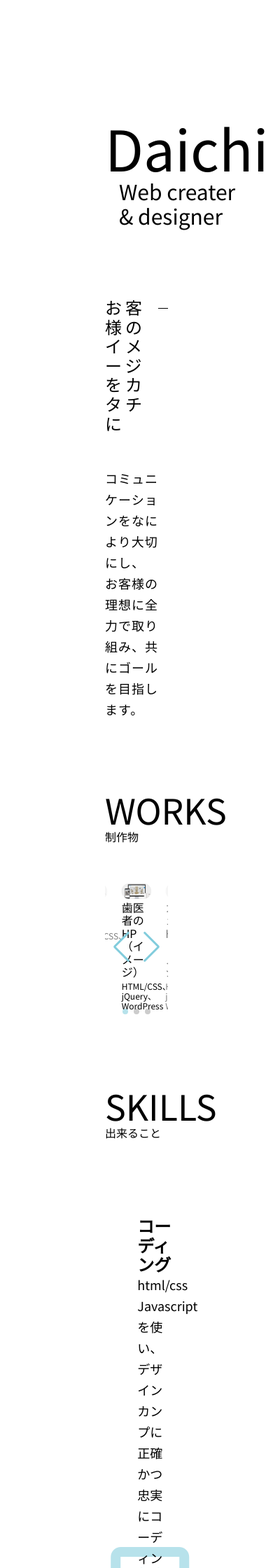
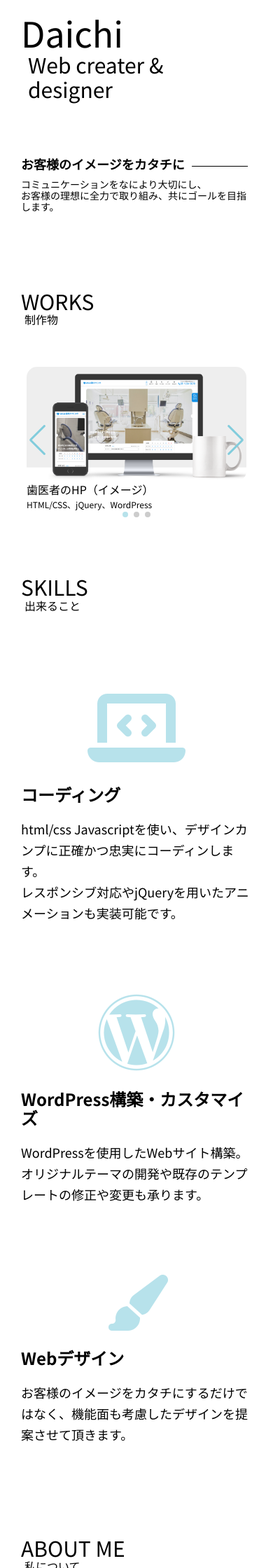
Before and after one commit to dinnerdaichi/portfolio-camel, a PHP site: page / in a window 390 px wide. Shown: the part 305-2545 px from the top of the page at 70% size. Run offline with PHP 8.4, Linux system fonts and the light colour scheme; some libraries are stand-ins or nearby versions.

Commit message:
レスポンシブ

```diff
--- a/SCSS/style.scss
+++ b/SCSS/style.scss
@@ -15,6 +15,12 @@ body {
 
 }
 
+@media screen and (max-width: 480px) {
+  body {
+    padding-top: 0;
+  }
+}
+
 .inner {
 
   max-width: 1080px;
@@ -23,6 +29,15 @@ body {
   // background-color: red;
 }
 
+@media screen and (max-width: 480px) {
+  .inner {
+    padding: 0 30px;
+  }
+
+  .top_inner {
+    padding: 0;
+  }
+}
 
 img {
   width: 100%;
@@ -46,12 +61,32 @@ a:hover {
 
 .section {
   width: 100%;
-  margin-top: 50px;
   margin: 100px 0 0;
+}
+
+@media screen and (max-width: 480px) {
+  .section {
+    width: 100%;
+    margin: 80px 0 0;
+  }
+
+  .pc_header {
+    display: none;
+  }
 }
 
 .section_tit {
   font-size: 50px;
+}
+
+@media screen and (max-width: 480px) {
+  .section_tit {
+    font-size: 30px;
+  }
+
+  .section_sub {
+    margin-left: 5px;
+  }
 }
 
 
@@ -111,52 +146,138 @@ header {
       main
 =============================*/
 .main {
-  margin-top: 20px;
+  margin-bottom: 330px;
+}
+
+.main_contents {
   position: relative;
-  height: 600px;
-  width: 100%;
+
 
 }
 
-.main_contents {
-  width: 50%;
-  position: absolute;
-  bottom: 15%;
+.main_img {
+  overflow: hidden;
+  width: 500px;
+  max-width: 500px;
+  margin-left: auto;
+
+  img {
+    display: block;
+    width: 100%;
+    opacity: 0.75;
+
+    animation: animationZoom 10s ease-in-out infinite;
+  }
 }
 
-.main_tit {
+.main_title {
+  position: absolute;
+  top: 300px;
+}
+
+.main_title_l {
   font-size: 80px;
 }
 
-.main_text {
-  font-size: 30px;
-  margin-left: 20px;
-
-  p {
-    margin: 0;
-
-  }
+.main_title_s {
+  font-size: 40px;
+  margin-left: 10px;
 }
 
-.main_img {
-  top: 40px;
-  left: 45%;
-  max-width: 500px;
-  min-width: 50%;
-  opacity: 0.75;
-  margin-left: auto;
-  padding-top: 55px;
-  overflow: hidden;
+.message_flex {
+  margin-top: 80px;
+  display: flex;
+  align-items: center;
+}
 
+.main_message_p {
+  font-size: 24px;
+  font-weight: bold;
+}
 
-  img {
-    max-width: 600px;
-    width: 100%;
-    height: auto;
-    object-fit: cover;
-    animation: animationZoom 10s ease-in-out infinite;
+.sub_message_p {
+  margin-top: 10px;
+}
+
+// .main {
+//   margin-top: 20px;
+//   position: relative;
+//   height: 600px;
+//   width: 100%;
+
+// }
+
+// .main_contents {
+//   width: 50%;
+//   position: absolute;
+//   bottom: 15%;
+// }
+
+// .main_tit {
+//   font-size: 80px;
+// }
+
+// .main_text {
+//   font-size: 30px;
+//   margin-left: 20px;
+
+//   p {
+//     margin: 0;
+
+//   }
+// }
+
+// .main_img {
+//   top: 40px;
+//   left: 45%;
+//   max-width: 500px;
+//   min-width: 50%;
+//   opacity: 0.75;
+//   margin-left: auto;
+//   padding-top: 55px;
+//   overflow: hidden;
+
+//   img {
+//     max-width: 600px;
+//     width: 100%;
+//     height: auto;
+//     object-fit: cover;
+//     animation: animationZoom 10s ease-in-out infinite;
+//   }
+// }
+
+@media screen and (max-width: 480px) {
+
+  .main {
+    margin-bottom: 80px;
+    margin-top: 0;
   }
 
+  .main_img {
+    width: 100%;
+  }
+
+  .main_title {
+    padding: 30px;
+    position: static;
+  }
+
+  .main_title_l {
+    font-size: 50px;
+  }
+
+  .main_title_s {
+    font-size: 30px;
+  }
+
+  .main_message_p {
+    font-size: 18px;
+    font-weight: bold;
+  }
+
+  .sub_message_p {
+    font-size: 14px;
+  }
 }
 
 @keyframes animationZoom {
@@ -175,6 +296,18 @@ header {
   }
 }
 
+@media screen and (max-width: 480px) {
+  .main_message {
+    width: 100%;
+    font-size: 15px;
+    letter-spacing: 2px;
+
+    p {
+      margin: 10px 0 0;
+    }
+  }
+}
+
 .sub_message {
   margin-top: 50px;
   font-size: 18px;
@@ -187,7 +320,7 @@ header {
 }
 
 .line {
-  margin-top: 25px;
+  margin-top: 6px;
   margin-left: 10px;
   width: 80px;
   border-top: 1px solid black;
@@ -199,6 +332,7 @@ header {
 .skills {
   // margin-top: 120px;
   // background-color: #48c0c60d;
+  width: 100%;
 }
 
 .skill_contents {
@@ -221,24 +355,20 @@ header {
   align-items: center;
   padding: 50px 0;
 
+}
 
+.skill_img {
+  width: 30%;
+  text-align: center;
+  margin-right: 25px;
+}
 
-  img {
-    width: 80%;
-  }
-
-}
 
 .skill_item:nth-child(2) {
   flex-direction: row-reverse;
 }
 
-.skill_img {
-  // background-color: #48c0c60d;
-  width: 30%;
-  text-align: center;
-  margin-right: 25px;
-}
+
 
 .skill_img_right {
   // background-color: #48c0c60d;
@@ -265,7 +395,44 @@ header {
 // .skill_tit {
 //   margin-bottom: 20px;
 // }
+@media screen and (max-width: 480px) {
+  .skill_items {
+    width: 100%;
+  }
 
+  .skill_item {
+    display: block;
+    width: 100%;
+
+  }
+
+  .skill_img {
+    width: 100%;
+  }
+
+  .skill_texts {
+    width: 100%;
+
+  }
+
+  .skill_img_right {
+    // background-color: #48c0c60d;
+    width: 100%;
+    text-align: center;
+
+  }
+
+  .skill_tit {
+    margin-top: 25px;
+
+  }
+
+  .skill_text {
+    margin-top: 20px;
+  }
+
+
+}
 
 /*===========================
       about
@@ -354,6 +521,17 @@ header {
   }
 }
 
+@media screen and (max-width: 480px){
+  .about_text p,
+  .camel_text p {
+    letter-spacing:0px;
+  }
+
+  .about_items{
+    padding: 5px;
+  }
+}
+
 /*===========================
       contact.
 =============================*/
@@ -369,6 +547,21 @@ header {
   color: $base;
   margin-top: 30px;
 }
+
+@media screen and (max-width: 480px) {
+  .twitter {
+    padding: 0 0 50px;
+
+  }
+
+  .twitter p {
+
+    font-size: 14px;
+  }
+
+  .twitter_icon {}
+}
+
 
 /*===========================
       footer
@@ -406,8 +599,8 @@ footer {
 /*===========================
     swiper
 =============================*/
-.swiper{
-  padding: 8px!important;
+.swiper {
+  padding: 8px !important;
 }
 
 .swiper-slide {
@@ -437,13 +630,16 @@ footer {
   opacity: 0.5;
 }
 
-.swiper_p_sub{
+.swiper_p_sub {
   margin-top: 5px;
-  p{
+
+  p {
     font-size: 12px;
   }
 }
 
-.swiper-pagination-bullets{
-  bottom: 0!important;
+.swiper-pagination-bullets {
+  bottom: 0 !important;
 }
+
+@media screen and (max-width: 480px) {}
--- a/css/style.css
+++ b/css/style.css
@@ -11,10 +11,25 @@ body {
   padding-top: 100px;
 }
 
+@media screen and (max-width: 480px) {
+  body {
+    padding-top: 0;
+  }
+}
+
 .inner {
   max-width: 1080px;
   margin: 0 auto;
   padding: 0 150px;
+}
+
+@media screen and (max-width: 480px) {
+  .inner {
+    padding: 0 30px;
+  }
+  .top_inner {
+    padding: 0;
+  }
 }
 
 img {
@@ -40,12 +55,30 @@ a:hover {
 
 .section {
   width: 100%;
-  margin-top: 50px;
   margin: 100px 0 0;
+}
+
+@media screen and (max-width: 480px) {
+  .section {
+    width: 100%;
+    margin: 80px 0 0;
+  }
+  .pc_header {
+    display: none;
+  }
 }
 
 .section_tit {
   font-size: 50px;
+}
+
+@media screen and (max-width: 480px) {
+  .section_tit {
+    font-size: 30px;
+  }
+  .section_sub {
+    margin-left: 5px;
+  }
 }
 
 #home {
@@ -108,50 +141,86 @@ header {
       main
 =============================*/
 .main {
-  margin-top: 20px;
-  position: relative;
-  height: 600px;
-  width: 100%;
+  margin-bottom: 330px;
 }
 
 .main_contents {
-  width: 50%;
-  position: absolute;
-  bottom: 15%;
+  position: relative;
 }
 
-.main_tit {
+.main_img {
+  overflow: hidden;
+  width: 500px;
+  max-width: 500px;
+  margin-left: auto;
+}
+
+.main_img img {
+  display: block;
+  width: 100%;
+  opacity: 0.75;
+  -webkit-animation: animationZoom 10s ease-in-out infinite;
+          animation: animationZoom 10s ease-in-out infinite;
+}
+
+.main_title {
+  position: absolute;
+  top: 300px;
+}
+
+.main_title_l {
   font-size: 80px;
 }
 
-.main_text {
-  font-size: 30px;
-  margin-left: 20px;
+.main_title_s {
+  font-size: 40px;
+  margin-left: 10px;
 }
 
-.main_text p {
-  margin: 0;
+.message_flex {
+  margin-top: 80px;
+  display: -webkit-box;
+  display: -ms-flexbox;
+  display: flex;
+  -webkit-box-align: center;
+      -ms-flex-align: center;
+          align-items: center;
 }
 
-.main_img {
-  top: 40px;
-  left: 45%;
-  max-width: 500px;
-  min-width: 50%;
-  opacity: 0.75;
-  margin-left: auto;
-  padding-top: 55px;
-  overflow: hidden;
+.main_message_p {
+  font-size: 24px;
+  font-weight: bold;
 }
 
-.main_img img {
-  max-width: 600px;
-  width: 100%;
-  height: auto;
-  -o-object-fit: cover;
-     object-fit: cover;
-  -webkit-animation: animationZoom 10s ease-in-out infinite;
-          animation: animationZoom 10s ease-in-out infinite;
+.sub_message_p {
+  margin-top: 10px;
+}
+
+@media screen and (max-width: 480px) {
+  .main {
+    margin-bottom: 80px;
+    margin-top: 0;
+  }
+  .main_img {
+    width: 100%;
+  }
+  .main_title {
+    padding: 30px;
+    position: static;
+  }
+  .main_title_l {
+    font-size: 50px;
+  }
+  .main_title_s {
+    font-size: 30px;
+  }
+  .main_message_p {
+    font-size: 18px;
+    font-weight: bold;
+  }
+  .sub_message_p {
+    font-size: 14px;
+  }
 }
 
 @-webkit-keyframes animationZoom {
@@ -178,6 +247,17 @@ header {
   margin: 10px 0 0;
 }
 
+@media screen and (max-width: 480px) {
+  .main_message {
+    width: 100%;
+    font-size: 15px;
+    letter-spacing: 2px;
+  }
+  .main_message p {
+    margin: 10px 0 0;
+  }
+}
+
 .sub_message {
   margin-top: 50px;
   font-size: 18px;
@@ -192,7 +272,7 @@ header {
 }
 
 .line {
-  margin-top: 25px;
+  margin-top: 6px;
   margin-left: 10px;
   width: 80px;
   border-top: 1px solid black;
@@ -201,6 +281,10 @@ header {
 /*===========================
         skills
 =============================*/
+.skills {
+  width: 100%;
+}
+
 .skill_contents {
   width: 100%;
 }
@@ -222,8 +306,10 @@ header {
   padding: 50px 0;
 }
 
-.skill_item img {
-  width: 80%;
+.skill_img {
+  width: 30%;
+  text-align: center;
+  margin-right: 25px;
 }
 
 .skill_item:nth-child(2) {
@@ -231,12 +317,6 @@ header {
   -webkit-box-direction: reverse;
       -ms-flex-direction: row-reverse;
           flex-direction: row-reverse;
-}
-
-.skill_img {
-  width: 30%;
-  text-align: center;
-  margin-right: 25px;
 }
 
 .skill_img_right {
@@ -255,6 +335,32 @@ header {
 .skill_texts p {
   font-size: 18px;
   line-height: 30px;
+}
+
+@media screen and (max-width: 480px) {
+  .skill_items {
+    width: 100%;
+  }
+  .skill_item {
+    display: block;
+    width: 100%;
+  }
+  .skill_img {
+    width: 100%;
+  }
+  .skill_texts {
+    width: 100%;
+  }
+  .skill_img_right {
+    width: 100%;
+    text-align: center;
+  }
+  .skill_tit {
+    margin-top: 25px;
+  }
+  .skill_text {
+    margin-top: 20px;
+  }
 }
 
 /*===========================
@@ -338,6 +444,16 @@ header {
   letter-spacing: 1.4px;
 }
 
+@media screen and (max-width: 480px) {
+  .about_text p,
+  .camel_text p {
+    letter-spacing: 0px;
+  }
+  .about_items {
+    padding: 5px;
+  }
+}
+
 /*===========================
       contact.
 =============================*/
@@ -352,6 +468,15 @@ header {
   font-size: 5rem;
   color: #81ccdc91;
   margin-top: 30px;
+}
+
+@media screen and (max-width: 480px) {
+  .twitter {
+    padding: 0 0 50px;
+  }
+  .twitter p {
+    font-size: 14px;
+  }
 }
 
 /*===========================
--- a/index.html
+++ b/index.html
@@ -47,7 +47,7 @@
 
   <!-- Start Navbar -->
   <header>
-    <div class="header_inner inner">
+    <div class="header_inner inner pc_header">
 
       <div class="header_contents">
         <div class="header_logo">
@@ -71,37 +71,25 @@
 
   <!-- End Navbar -->
   <section class="section main">
-    <div class="inner">
+    <div class="inner top_inner">
       <div class="main_contents">
-        <div class="main_tit">
-          <p>Daichi</p>
+        <div class="main_img">
+          <img src="./images/header_img.jpg" alt="">
         </div>
-        <div class="main_text">
-          <p>Web creater & designer</p>
+        <div class="main_title">
+          <p class="main_title_l">Daichi</p>
+          <p class="main_title_s">Web creater & designer</p>
+          <div class="message_flex">
+            <p class="main_message_p">お客様のイメージをカタチに</p>
+            <div class="line"></div>
+          </div>
+          <p class="sub_message_p">コミュニケーションをなにより大切にし、<br>お客様の理想に全力で取り組み、共にゴールを目指します。</p>
         </div>
       </div>
-      <div class="main_img">
-        <img src="./images/header_img.jpg" alt="">
-
-      </div>
-
-
     </div>
   </section>
 
-  <div class="main_message">
-    <div class="inner">
 
-      <div class="message_flex">
-        <p>お客様のイメージをカタチに</p>
-        <div class="line"></div>
-      </div>
-      <p></p>
-      <div class="sub_message">
-        <p>コミュニケーションをなにより大切にし、<br>お客様の理想に全力で取り組み、共にゴールを目指します。</p>
-      </div>
-    </div>
-  </div>
 
 
 
@@ -111,9 +99,6 @@
       <div class="work_contents">
         <div class="section_tit">WORKS</div>
         <div class="section_sub">制作物</div>
-
-
-
         <div class="swiper_contents">
           <div class="swiper">
             <!-- 必要に応じたwrapper -->
@@ -146,8 +131,6 @@
                   <p>HTML/CSS、jQuery</p>
                 </div>
               </div>
-
-
             </div>
             <div class="swiper-pagination"></div>
             <!-- ナビゲーションボタン（※省略可） -->
```
Also changed, not shown: js/swiper.js (+8 -1 lines). Lines whose indentation alone changed are shown as unchanged.
